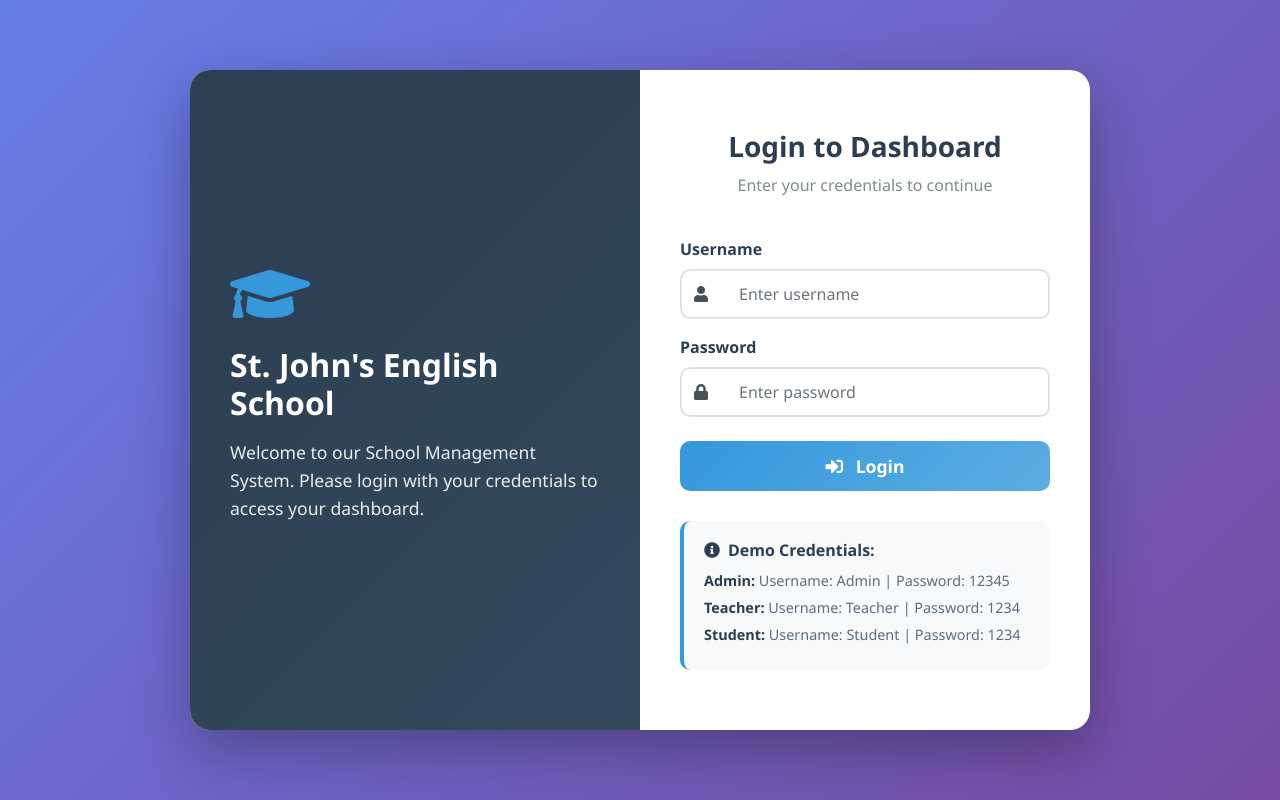
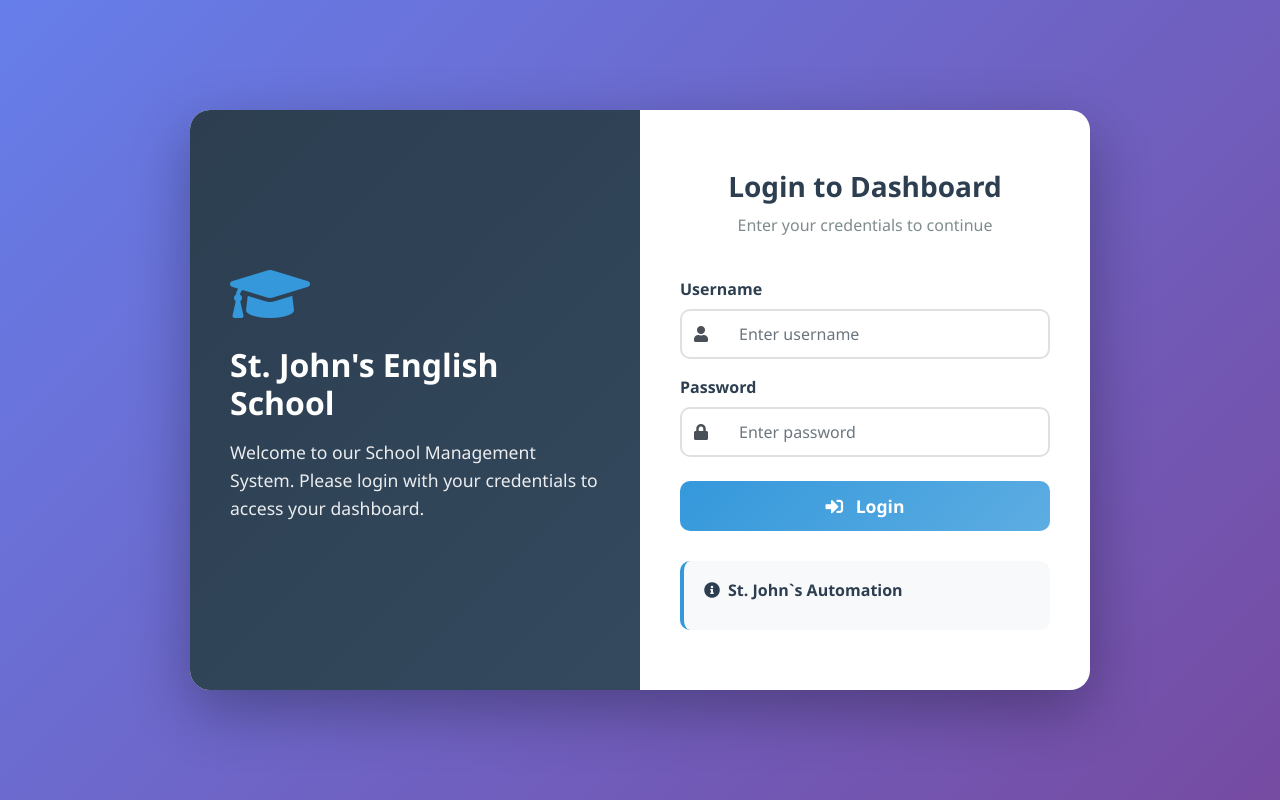
Before and after one commit to stjjohnsenglishschool-a11y/Dashboard, a plain HTML site: page index.html in a window 1280 px wide. Drawn offline with nearby package versions, Linux system fonts and the light colour scheme.

Commit message:
Update index.html

```diff
--- a/index.html
+++ b/index.html
@@ -562,10 +562,7 @@
                     </button>
                 </form>
                 <div class="login-info">
-                    <h6><i class="fas fa-info-circle mr-2"></i>Demo Credentials:</h6>
-                    <p><strong>Admin:</strong> Username: Admin | Password: 12345</p>
-                    <p><strong>Teacher:</strong> Username: Teacher | Password: 1234</p>
-                    <p><strong>Student:</strong> Username: Student | Password: 1234</p>
+                    <h6><i class="fas fa-info-circle mr-2"></i>St. John`s Automation</h6>
                 </div>
             </div>
         </div>
@@ -1141,4 +1138,5 @@
         }
     </script>
 </body>
+
 </html>
```
